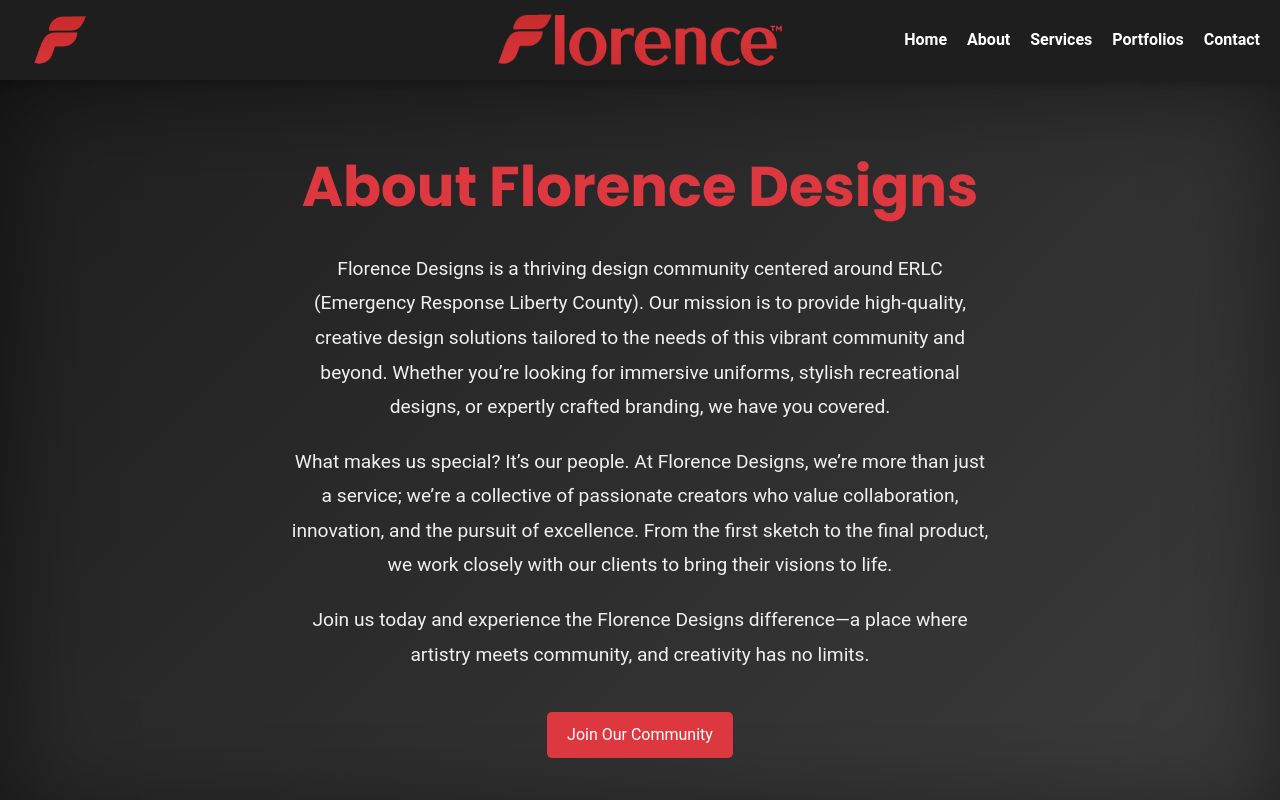
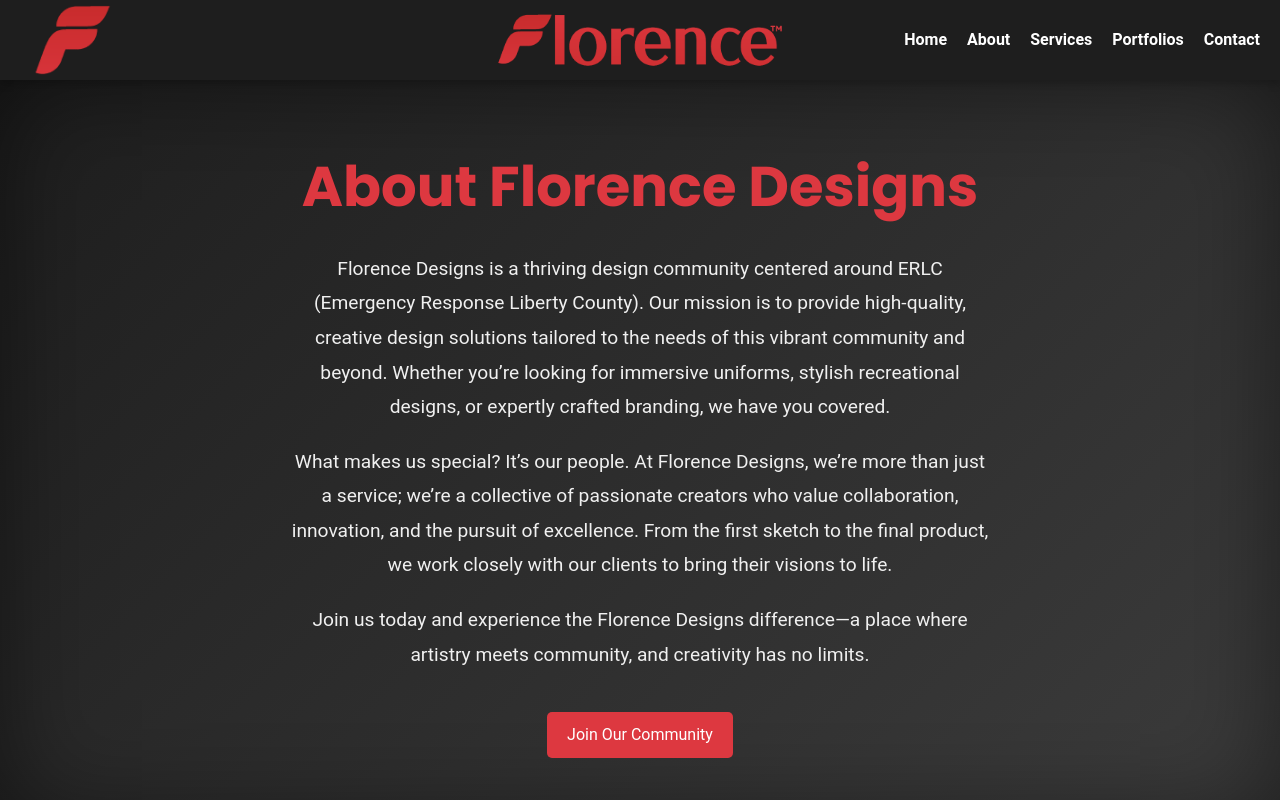
Before and after one commit to jdoggit/florencedesigns, a plain HTML site: page about.html in a window 1280 px wide. Shown: the top 800 px of the page. Drawn offline with Linux system fonts and the light colour scheme.

Commit message:
Update about.css

```diff
--- a/about.css
+++ b/about.css
@@ -40,10 +40,10 @@ body {
 .logo {
     position: absolute;
     top: 50%;
-    left: 20px;
+    left: 15px;
     transform: translateY(-50%);
-    width: 80px;
-    height: auto;
+    width: 115px;
+    height: 115px;
     transition: transform 0.5s ease;
 }
 
```
